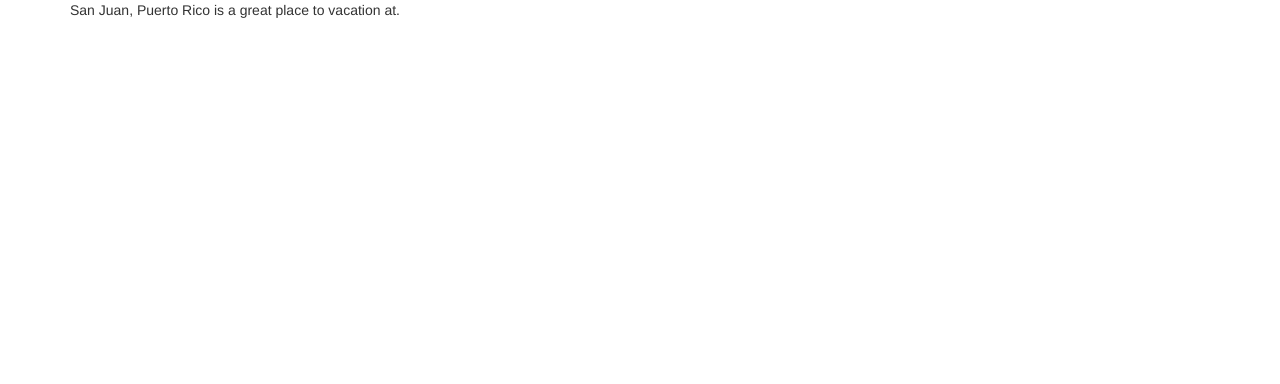
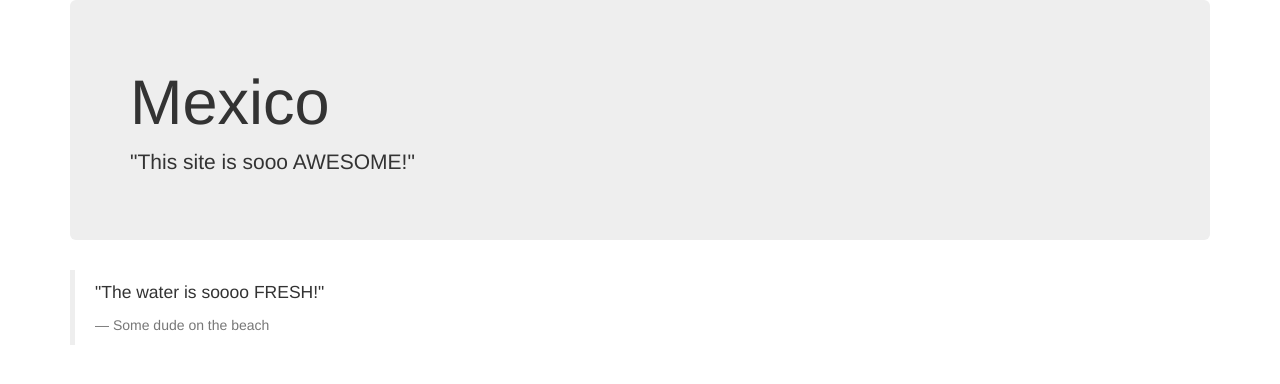
Before and after one commit to Scottreich/vacation, a plain HTML site: page index.html in a window 1280 px wide. Drawn offline with nearby package versions, Linux system fonts and the light colour scheme.

Commit message:
add container, jumbotron, blockquote

```diff
--- a/index.html
+++ b/index.html
@@ -6,9 +6,15 @@
     <title>Vacation Site</title>
   </head>
   <div class="container">
+    <div class="jumbotron">
   <body>
-    <p>San Juan, Puerto Rico is a great place to vacation at.</p>
-
+    <h1>Mexico</h1>
+  <p>"This site is sooo AWESOME!"</p>
   </body>
-</div>
+    </div>
+  <blockquote>
+    <p>"The water is soooo FRESH!"</p>
+    <footer>Some dude on the beach</footer>
+  </blockquote>
+  </div>
 </html>
```
